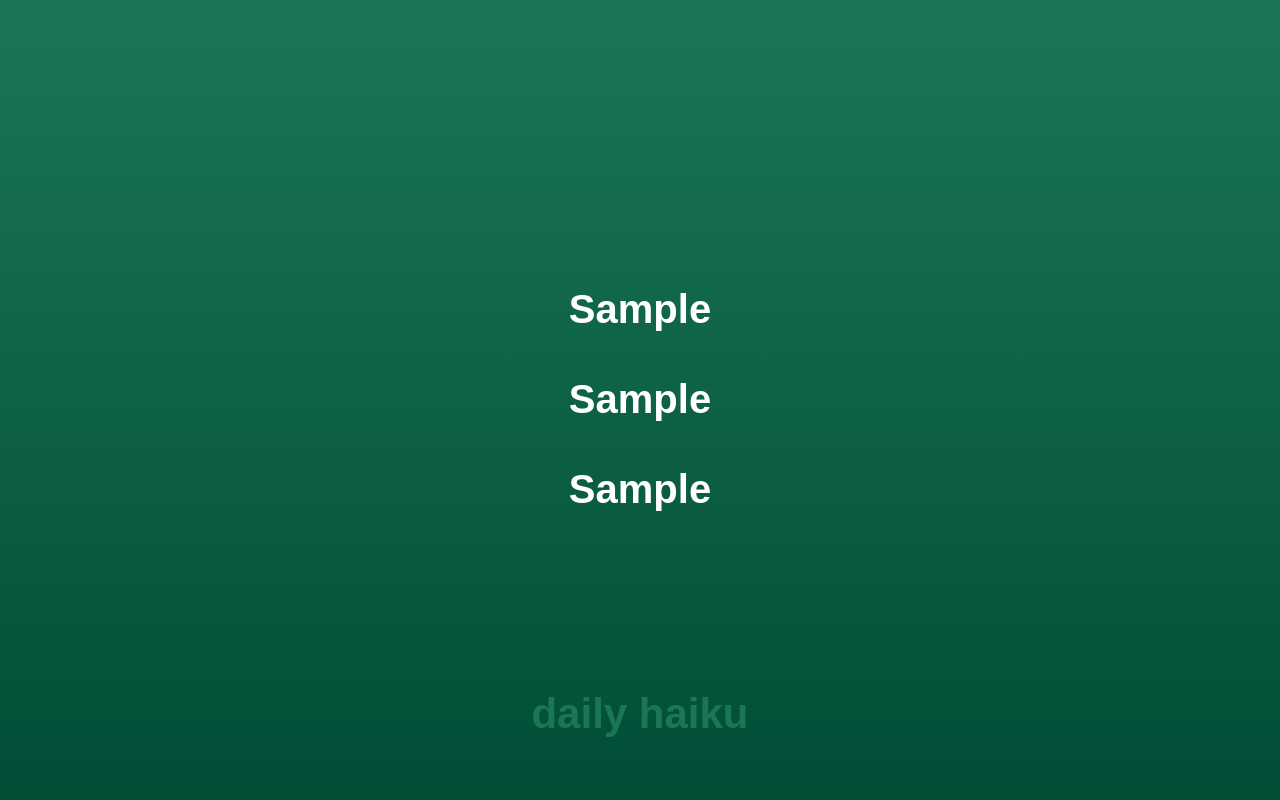
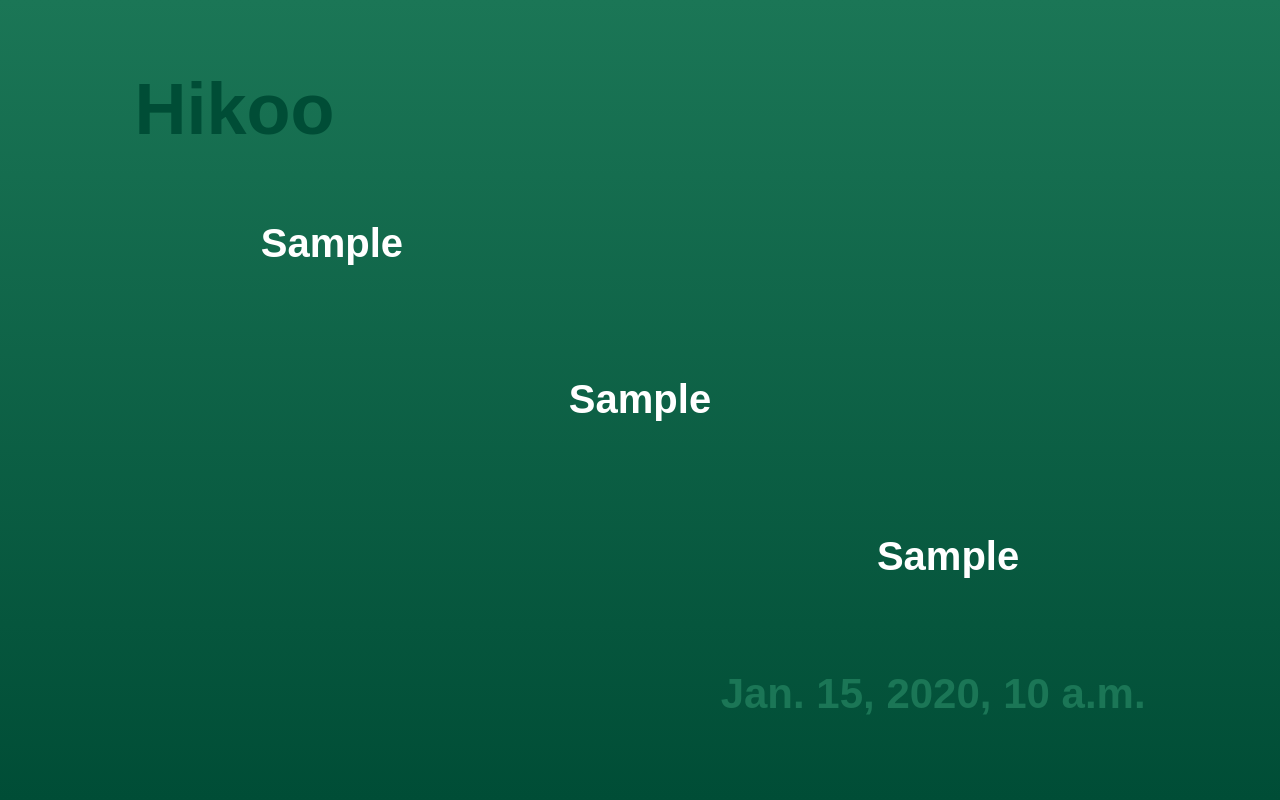
Before and after one commit to MstrFunkBass/hikoo, a Django app: template hikoo/dailyHaiku/templates/dailyHaiku/index.html in a window 1280 px wide. Run offline with Django 4.2, Linux system fonts and the light colour scheme; the template is opened without the code that fills it: most values are stand-ins (such as "Sample title", 1, 10 or a date in 2020).

Commit message:
restructured haiku in html template

```diff
--- a/hikoo/dailyHaiku/templates/dailyHaiku/index.html
+++ b/hikoo/dailyHaiku/templates/dailyHaiku/index.html
@@ -1,4 +1,3 @@
-
 <head>
 <style>
     body {
@@ -14,32 +13,49 @@
     text-transform: none;
     color: #ffffff;
     }
-    section.main {
+      section.line-one {
         display: flex;
-        width: 100%;
-        height: 60%;
+        width: 60%;
+        height: 20%;
+        margin: auto;
+        align-items: center;
+        justify-content:left;
+      }
+      section.line-two {
+        display: flex;
+        width: 60%;
+        height: 20%;
         margin: auto;
         align-items: center;
         justify-content:center;
       }
-
-      section.sub {
+      section.line-three {
         display: flex;
-        width: 100%;
-        height: 100%;
+        width: 60%;
+        height: 20%;
         margin: auto;
         align-items: center;
-        justify-content:center;
+        justify-content:right;
+      }
+      section.date {
+        display: flex;
+        font-size: 28px;
+        width: 80%;
+        height: 20%;
+        margin: auto;
+        align-items: top;
+        justify-content:right;
+        color: #1b7656;
       }
       section.title {
         display: flex;
-        font-size: 28px;
-        width: 100%;
+        font-size: 48px;
+        width: 80%;
         height: 20%;
         margin: auto;
-        align-items: center;
-        justify-content:center;
-        color: #1b7656;
+        align-items: bottom;
+        justify-content:left;
+        color: #004d36;
       }
 
 </style>
@@ -47,19 +63,23 @@
 <body>
 
     <section class="title">
-
+        <h1>Hikoo</h1>
     </section>
 
-    <section class="main">
-        <section class="sub">
-            <p>    {{line_1}} <br><br> {{line_2}} <br><br> {{line_3}} </p>
-        </section>
-
+    <section class="line-one">
+        <p>{{line_1}}<br></p>
     </section>
 
-    <section class="title">
-        <h1>daily haiku</h1>
+    <section class="line-two">
+        <p>{{line_2}}<br></p>
     </section>
 
+    <section class="line-three">
+        <p>{{line_3}}<br></p>
+    </section>
+
+    <section class="date">
+        <h1>{{date}}</h1>
+    </section>
 
 </body>
```
